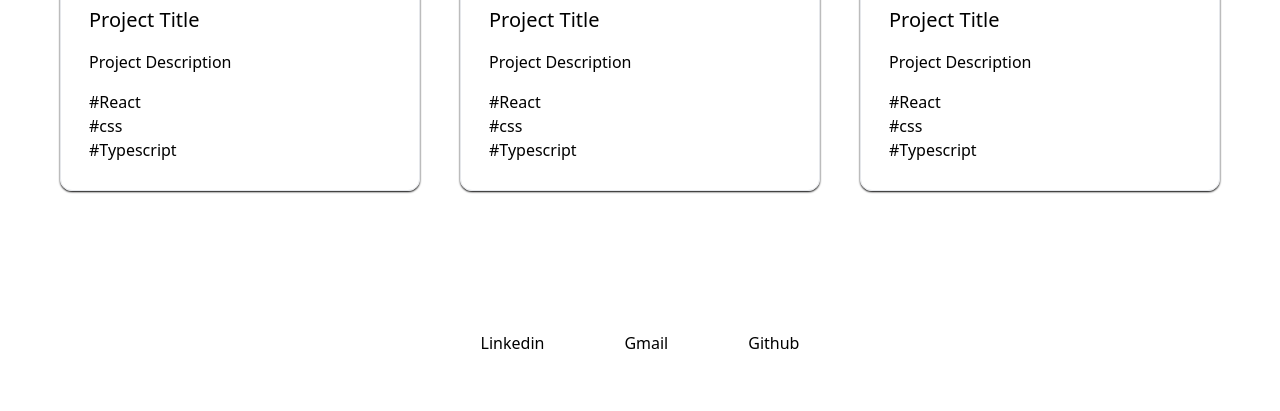
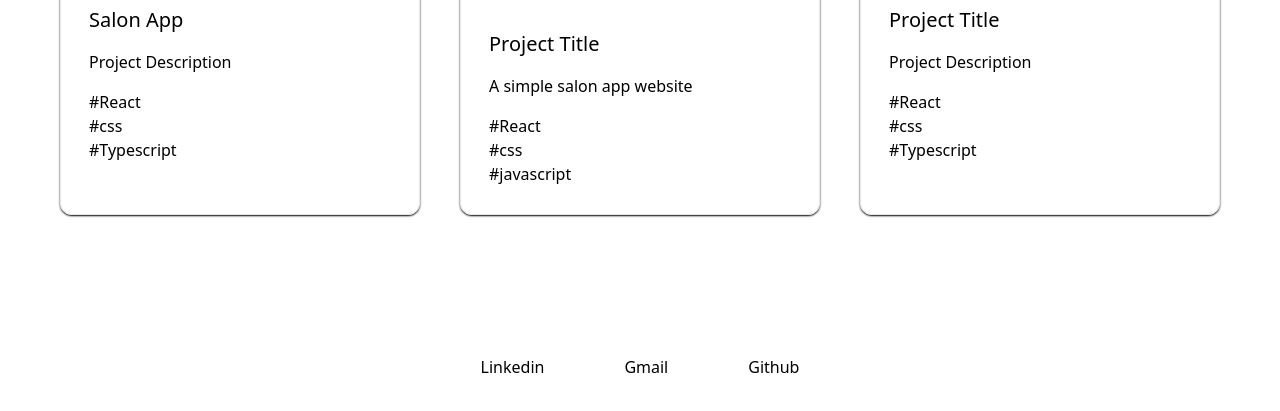
Before and after one commit to moorthidharmaraj/portfolio, a website: page src/index.html in a window 1280 px wide. Shown: the part 1291-1702 px from the top of the page. Drawn offline with Linux system fonts and the light colour scheme.

Commit message:
Update index.html

```diff
--- a/src/index.html
+++ b/src/index.html
@@ -53,7 +53,7 @@
         class="card w-1/3 p-5 *:p-2 border shadow-black shadow-sm rounded-xl cursor-pointer hover:scale-105 hover:transform"
       >
         <img class="" src="../public/project.jpg" alt="" />
-        <h1 class="text-xl">Project Title</h1>
+        <h1 class="text-xl">Salon App</h1>
         <p>Project Description</p>
         <ul>
           <li>#React</li>
@@ -65,12 +65,13 @@
         class="card w-1/3 p-5 *:p-2 border shadow-black shadow-sm rounded-xl cursor-pointer hover:scale-105 hover:transform"
       >
         <img class="" src="../public/project.jpg" alt="" />
+        <a href="https://moorthid2023.github.io/construction/"></a>
         <h1 class="text-xl">Project Title</h1>
-        <p>Project Description</p>
+        <p>A simple salon app website</p>
         <ul>
           <li>#React</li>
           <li>#css</li>
-          <li>#Typescript</li>
+          <li>#javascript</li>
         </ul>
       </div>
       <div
```
